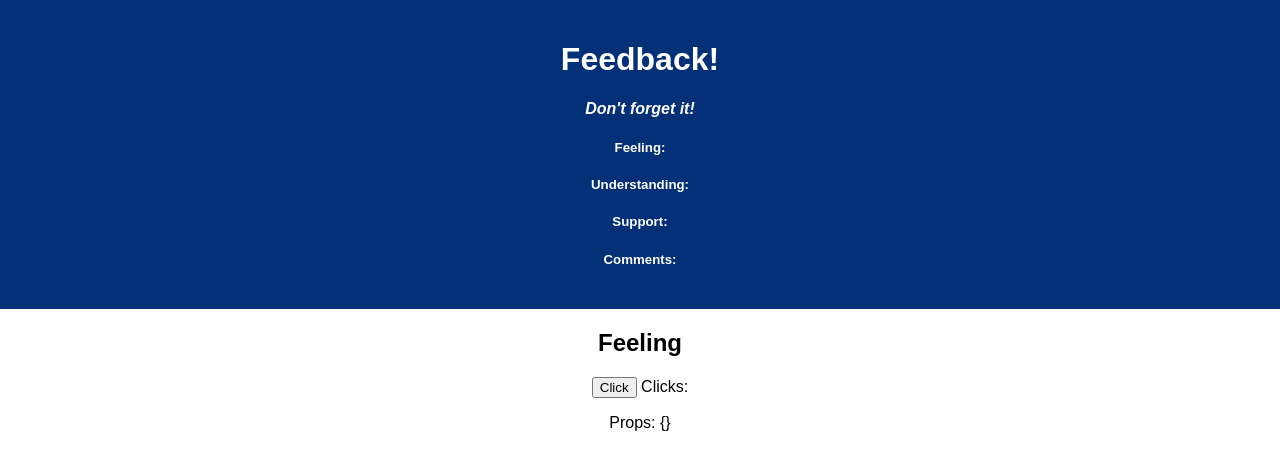
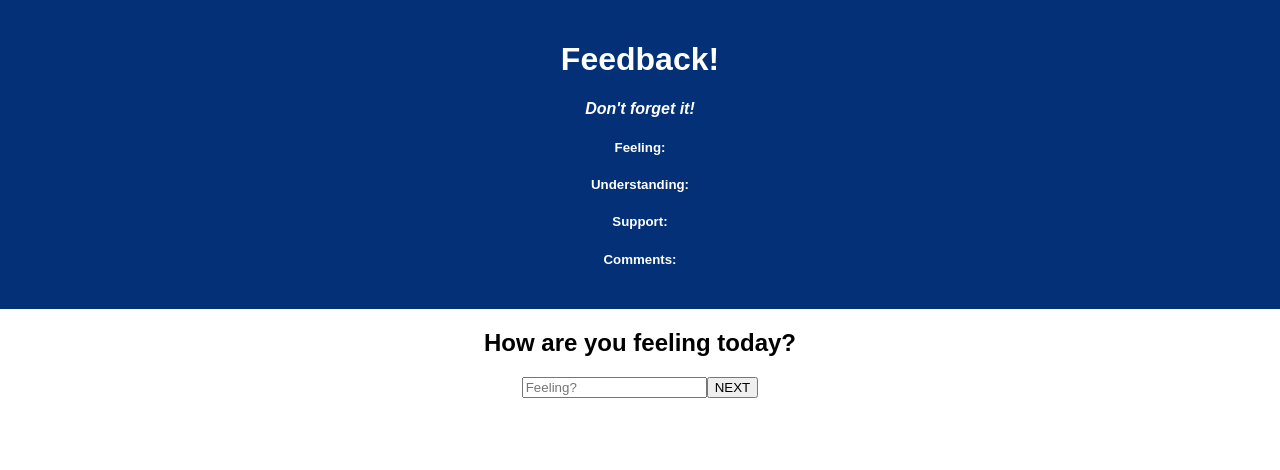
Before and after one commit to Pete-Hall/redux-feedback-loop, a React (Create React App) app: page / in a window 1280 px wide. Shown: the top 470 px of the page. Built offline with nearby package versions, Linux system fonts and the light colour scheme.

Commit message:
Set up Feeling component to take input and send to reducer.

```diff
--- a/src/components/App/App.jsx
+++ b/src/components/App/App.jsx
@@ -2,6 +2,7 @@ import React from 'react';
 import axios from 'axios';
 import './App.css';
 import {Route, HashRouter} from 'react-router-dom';
+import {useSelector} from 'react-redux';
 
 import Comments from '../Comments/Comments';
 import Feeling from '../Feeling/Feeling';
@@ -12,12 +13,14 @@ import Understanding from '../Understanding/Understanding';
 
 function App() {
 
+  const currentFeeling = useSelector(store => store.feelingReducer);
+
   return (
     <div className='App'>
       <header className='App-header'>
         <h1 className='App-title'>Feedback!</h1>
         <h4>Don't forget it!</h4>
-        <h5>Feeling:</h5>
+        <h5>Feeling: {currentFeeling}</h5>
         <h5>Understanding:</h5>
         <h5>Support:</h5>
         <h5>Comments:</h5>
--- a/src/components/Feeling/Feeling.jsx
+++ b/src/components/Feeling/Feeling.jsx
@@ -1,18 +1,26 @@
 import {useState} from 'react';
+import {useDispatch} from 'react-redux';
 
 function Feeling(props) {
   // template hook
-  const [hook, setHook] = useState(null);
+  const [feeling, setFeeling] = useState(0);
+  const dispatch = useDispatch();
 
-  const handleHook = () => {
-    setHook(event.target.value);
+  const changeFeeling = () => {
+    // console.log(event.target.value);
+    setFeeling(event.target.value);
+  }
+
+  const sendFeeling = () => {
+    console.log('in sendFeeling');
+    dispatch({type: 'SET_FEELING', payload: feeling});
   }
 
   return(
     <div>
-      <h2>Feeling</h2>
-      <p><button onClick={handleHook}>Click</button> Clicks: {hook}</p>
-      <p>Props: {JSON.stringify(props)}</p>
+      <h2>How are you feeling today?</h2>
+      <input type="number" placeholder="Feeling?" onChange={changeFeeling}/>
+      <button onClick={sendFeeling}>NEXT</button>
     </div>
   );
 }
--- a/src/index.js
+++ b/src/index.js
@@ -13,6 +13,9 @@ const commentsReducer = (state = '', action) => {
 
 const feelingReducer = (state = '', action) => {
   console.log('in feelingReducer:', action);
+  if(action.type === 'SET_FEELING') {
+    state = action.payload;
+  }
   return state;
 }
 
```
Also changed, not shown: 1 other file (tests, documents, lock files or other folders).
